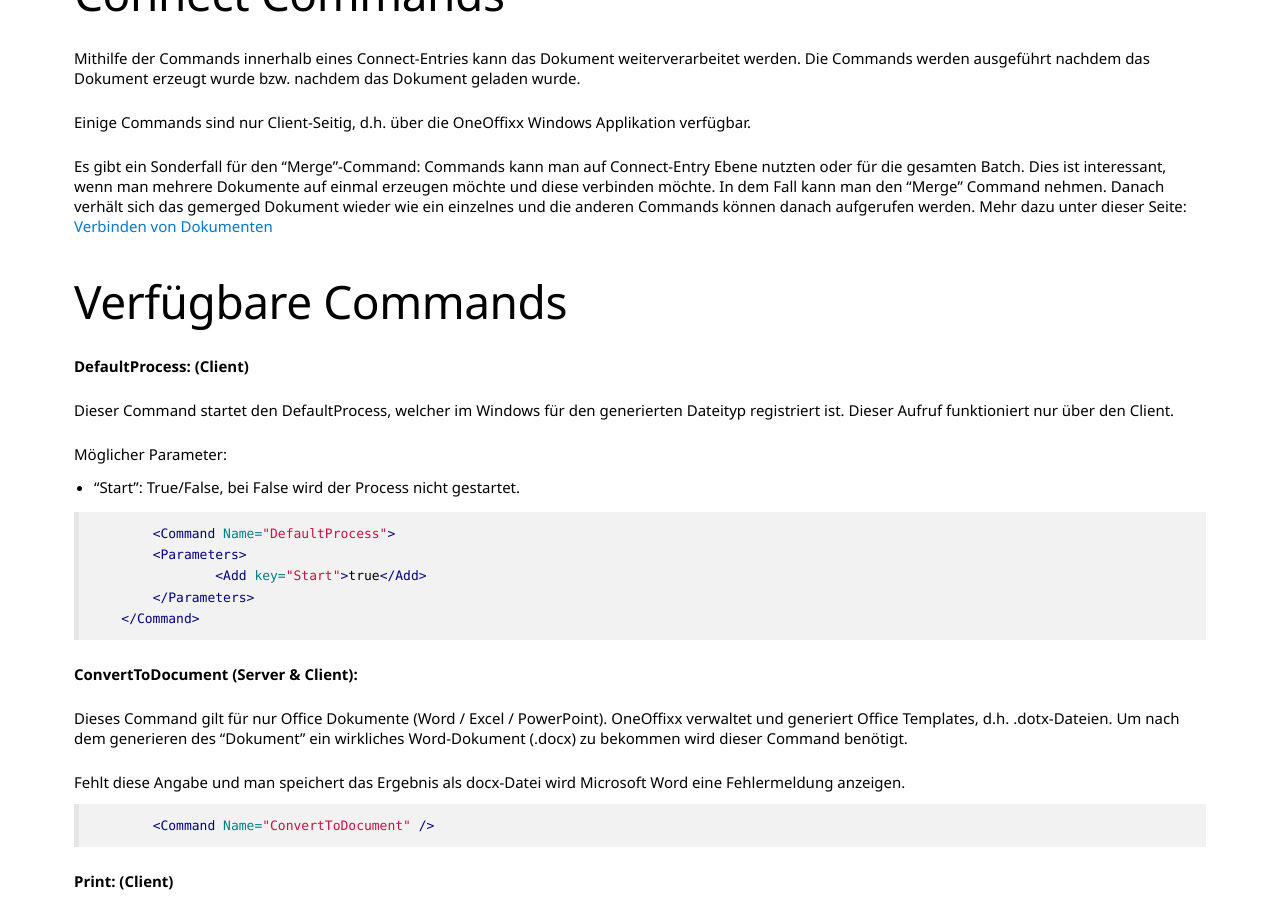
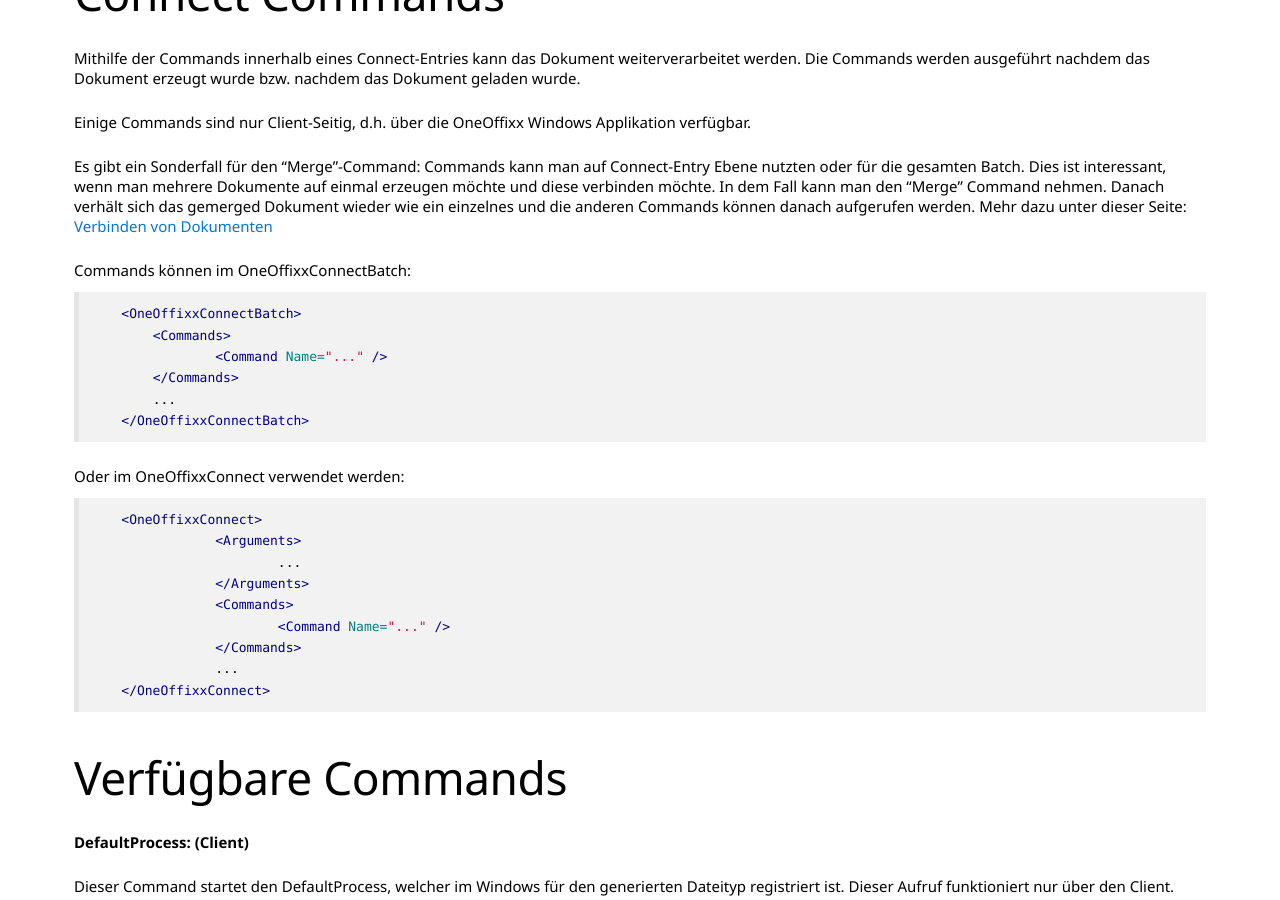
Before and after one commit to primesoft-group/oneoffixx-docs, a Jekyll site: the page built from _pages/connect/de/connect-commands.md, in a window 1280 px wide and 900 px high, scrolled down 332 px. Built offline with Jekyll 4.4.1, drawn with Linux system fonts in a browser that asks for light colours; nearby versions of some CDN libraries; some web fonts are replaced.

Commit message:
Position der Commands näher beschrieben

````diff
--- a/_pages/connect/de/connect-commands.md
+++ b/_pages/connect/de/connect-commands.md
@@ -13,6 +13,31 @@
 Es gibt ein Sonderfall für den "Merge"-Command:
 Commands kann man auf Connect-Entry Ebene nutzten oder für die gesamten Batch. Dies ist interessant, wenn man mehrere Dokumente auf einmal erzeugen möchte und diese verbinden möchte. In dem Fall kann man den "Merge" Command nehmen. Danach verhält sich das gemerged Dokument wieder wie ein einzelnes und die anderen Commands können danach aufgerufen werden. Mehr dazu unter dieser Seite: [Verbinden von Dokumenten]({{ site.baseurl }}/connect/de/usecases/merge-documents/)
 
+Commands können im OneOffixxConnectBatch:
+
+```xml
+    <OneOffixxConnectBatch>
+   	<Commands>
+   		<Command Name="..." />
+   	</Commands>
+	...
+    </OneOffixxConnectBatch>
+```
+
+Oder im OneOffixxConnect verwendet werden:
+
+```xml
+    <OneOffixxConnect>
+		<Arguments>
+			...
+		</Arguments>
+		<Commands>
+			<Command Name="..." />
+		</Commands>
+		...
+    </OneOffixxConnect>
+```
+
 ## Verfügbare Commands
 
 __DefaultProcess: (Client)__
@@ -24,7 +49,7 @@
 * "Start": True/False, bei False wird der Process nicht gestartet.
 
 ```xml
-	<Command Name="DefaultProcess">
+    <Command Name="DefaultProcess">
     	<Parameters>
     		<Add key="Start">true</Add>
     	</Parameters>
````
